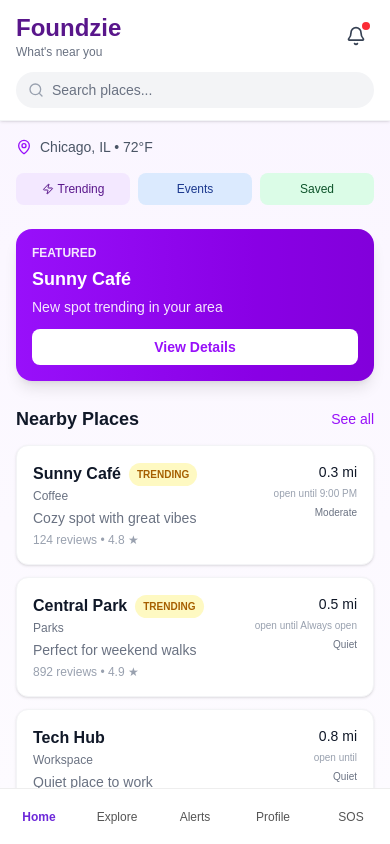
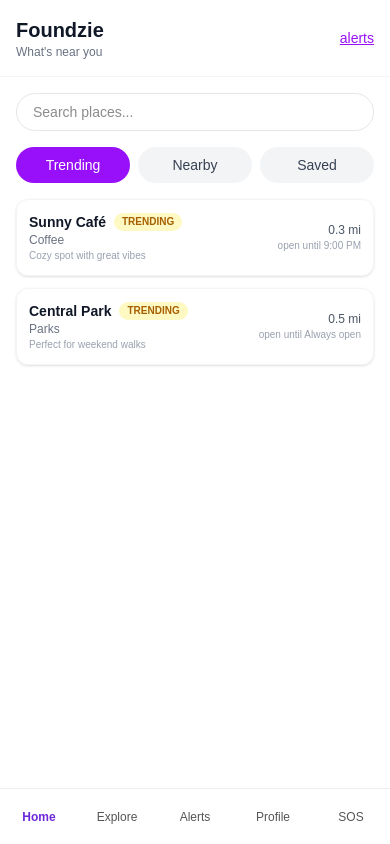
Before and after one commit to Foundzie/foundzie-v2, a Next.js app: page /mobile in a window 390 px wide. Shown: the top 844 px of the page. Built offline with nearby package versions, Linux system fonts and the light colour scheme.

Commit message:
Add mobile saved tab using shared data

```diff
--- /dev/null
+++ b/src/app/data/saved.ts
@@ -0,0 +1,7 @@
+// src/app/data/saved.ts
+
+// just saying which place IDs this user has saved / favorited
+// these IDs must match the ones in src/app/data/places.ts
+const savedPlaceIds: number[] = [1, 3, 5]; // Sunny Café, Tech Hub, Urban Market
+
+export default savedPlaceIds;
--- a/src/app/mobile/page.tsx
+++ b/src/app/mobile/page.tsx
@@ -1,97 +1,114 @@
+// src/app/mobile/page.tsx
 'use client';
 
 import { useState } from 'react';
 import BottomNav from '../components/BottomNav';
-import PlaceCard from '../components/PlaceCard';
-import { MapPin, Bell, Search, Zap } from 'lucide-react';
-import { mockPlaces } from "@/app/data/places";
+import mockPlaces from '@/app/data/places';
+import savedPlaceIds from '@/app/data/saved';
+import Link from 'next/link';
 
+type Tab = 'trending' | 'nearby' | 'saved';
 
-export default function MobileHome() {
-  const [notificationCount] = useState(3);
+export default function MobileHomePage() {
+  const [activeTab, setActiveTab] = useState<Tab>('trending');
+
+  // break the data up
+  const trendingPlaces = mockPlaces.filter((p) => p.trending);
+  const nearbyPlaces = mockPlaces; // for now just show all
+  const savedPlaces = mockPlaces.filter((p) => savedPlaceIds.includes(p.id));
+
+  // decide which list to show
+  let listToShow = trendingPlaces;
+  if (activeTab === 'nearby') listToShow = nearbyPlaces;
+  if (activeTab === 'saved') listToShow = savedPlaces;
 
   return (
-    <main className="min-h-screen bg-gradient-to-b from-purple-50 to-white pb-20">
-      {/* Header */}
-      <header className="sticky top-0 z-40 bg-white border-b border-gray-100 shadow-sm">
-        <div className="px-4 py-3 flex items-center justify-between">
-          <div>
-            <h1 className="text-2xl font-bold text-purple-900">Foundzie</h1>
-            <p className="text-xs text-gray-500">What's near you</p>
-          </div>
-          <button className="relative p-2 hover:bg-gray-100 rounded-full transition">
-            <Bell className="w-5 h-5 text-gray-700" />
-            {notificationCount > 0 && (
-              <span className="absolute top-1 right-1 w-2 h-2 bg-red-500 rounded-full" />
-            )}
-          </button>
+    <main className="min-h-screen bg-white pb-20">
+      {/* top bar */}
+      <header className="px-4 py-4 border-b border-gray-100 flex items-center justify-between">
+        <div>
+          <h1 className="text-xl font-bold text-gray-900">Foundzie</h1>
+          <p className="text-xs text-gray-500">What&apos;s near you</p>
         </div>
-
-        {/* Search Bar */}
-        <div className="px-4 pb-3">
-          <div className="flex items-center gap-2 bg-gray-100 rounded-full px-3 py-2">
-            <Search className="w-4 h-4 text-gray-400" />
-            <input
-              type="text"
-              placeholder="Search places..."
-              className="bg-transparent text-sm outline-none flex-1 text-gray-700 placeholder-gray-500"
-            />
-          </div>
-        </div>
+        <Link href="/mobile/notifications" className="text-purple-600 text-sm underline">
+          alerts
+        </Link>
       </header>
 
-      {/* Location & Quick Actions */}
-      <div className="px-4 pt-4 pb-2">
-        <div className="flex items-center gap-2 text-sm text-gray-600 mb-4">
-          <MapPin className="w-4 h-4 text-purple-600" />
-          <span>Chicago, IL • 72°F</span>
-        </div>
-
-        {/* Quick Action Buttons */}
-        <div className="grid grid-cols-3 gap-2">
-          <button className="bg-purple-100 hover:bg-purple-200 text-purple-900 text-xs font-medium py-2 px-3 rounded-lg transition flex items-center justify-center gap-1">
-            <Zap className="w-3 h-3" />
-            Trending
-          </button>
-          <button className="bg-blue-100 hover:bg-blue-200 text-blue-900 text-xs font-medium py-2 px-3 rounded-lg transition">
-            Events
-          </button>
-          <button className="bg-green-100 hover:bg-green-200 text-green-900 text-xs font-medium py-2 px-3 rounded-lg transition">
-            Saved
-          </button>
-        </div>
+      {/* search */}
+      <div className="px-4 pt-4">
+        <input
+          type="text"
+          placeholder="Search places..."
+          className="w-full border border-gray-200 rounded-full px-4 py-2 text-sm outline-none"
+        />
       </div>
 
-      {/* Featured Section */}
-      <section className="px-4 py-4">
-        <div className="bg-gradient-to-r from-purple-600 to-purple-700 rounded-2xl p-4 text-white shadow-lg">
-          <p className="text-xs font-semibold opacity-90 mb-1">FEATURED</p>
-          <h3 className="text-lg font-bold mb-1">Sunny Café</h3>
-          <p className="text-sm opacity-90 mb-3">New spot trending in your area</p>
-          <button className="bg-white text-purple-600 font-semibold text-sm py-2 px-4 rounded-lg hover:bg-gray-100 transition w-full">
-            View Details
-          </button>
-        </div>
+      {/* tabs */}
+      <div className="px-4 mt-4 flex gap-2">
+        <button
+          onClick={() => setActiveTab('trending')}
+          className={`flex-1 text-center text-sm py-2 rounded-full ${
+            activeTab === 'trending' ? 'bg-purple-600 text-white' : 'bg-gray-100 text-gray-700'
+          }`}
+        >
+          Trending
+        </button>
+        <button
+          onClick={() => setActiveTab('nearby')}
+          className={`flex-1 text-center text-sm py-2 rounded-full ${
+            activeTab === 'nearby' ? 'bg-purple-600 text-white' : 'bg-gray-100 text-gray-700'
+          }`}
+        >
+          Nearby
+        </button>
+        <button
+          onClick={() => setActiveTab('saved')}
+          className={`flex-1 text-center text-sm py-2 rounded-full ${
+            activeTab === 'saved' ? 'bg-purple-600 text-white' : 'bg-gray-100 text-gray-700'
+          }`}
+        >
+          Saved
+        </button>
+      </div>
+
+      {/* list */}
+      <section className="px-4 mt-4 space-y-3">
+        {listToShow.length === 0 ? (
+          <p className="text-xs text-gray-400 py-6 text-center">
+            Nothing here yet.
+          </p>
+        ) : (
+          listToShow.map((place) => (
+            <Link
+              key={place.id}
+              href={`/mobile/places/${place.id}`}
+              className="flex items-center justify-between border border-gray-100 rounded-xl px-3 py-3 shadow-sm"
+            >
+              <div>
+                <p className="text-sm font-semibold text-gray-900 flex items-center gap-2">
+                  {place.name}
+                  {place.trending && activeTab !== 'saved' ? (
+                    <span className="text-[10px] bg-yellow-100 text-yellow-700 px-2 py-0.5 rounded-full">
+                      TRENDING
+                    </span>
+                  ) : null}
+                </p>
+                <p className="text-xs text-gray-500">{place.category}</p>
+                <p className="text-[10px] text-gray-400">
+                  {place.description}
+                </p>
+              </div>
+              <div className="text-right">
+                <p className="text-xs text-gray-600">{place.distance} mi</p>
+                <p className="text-[10px] text-gray-400">
+                  open until {place.openUntil}
+                </p>
+              </div>
+            </Link>
+          ))
+        )}
       </section>
-
-      {/* Nearby Places */}
-      <section className="px-4 py-2">
-        <div className="flex items-center justify-between mb-3">
-          <h2 className="text-lg font-bold text-gray-900">Nearby Places</h2>
-          <a href="/mobile/nearby" className="text-purple-600 text-sm font-medium hover:underline">
-            See all
-          </a>
-        </div>
-
-        <div className="space-y-3">
-          {mockPlaces.map((place) => (
-            <PlaceCard key={place.id} place={place} />
-          ))}
-        </div>
-      </section>
-
-      {/* Footer Spacing */}
-      <div className="h-4" />
 
       <BottomNav />
     </main>
```
